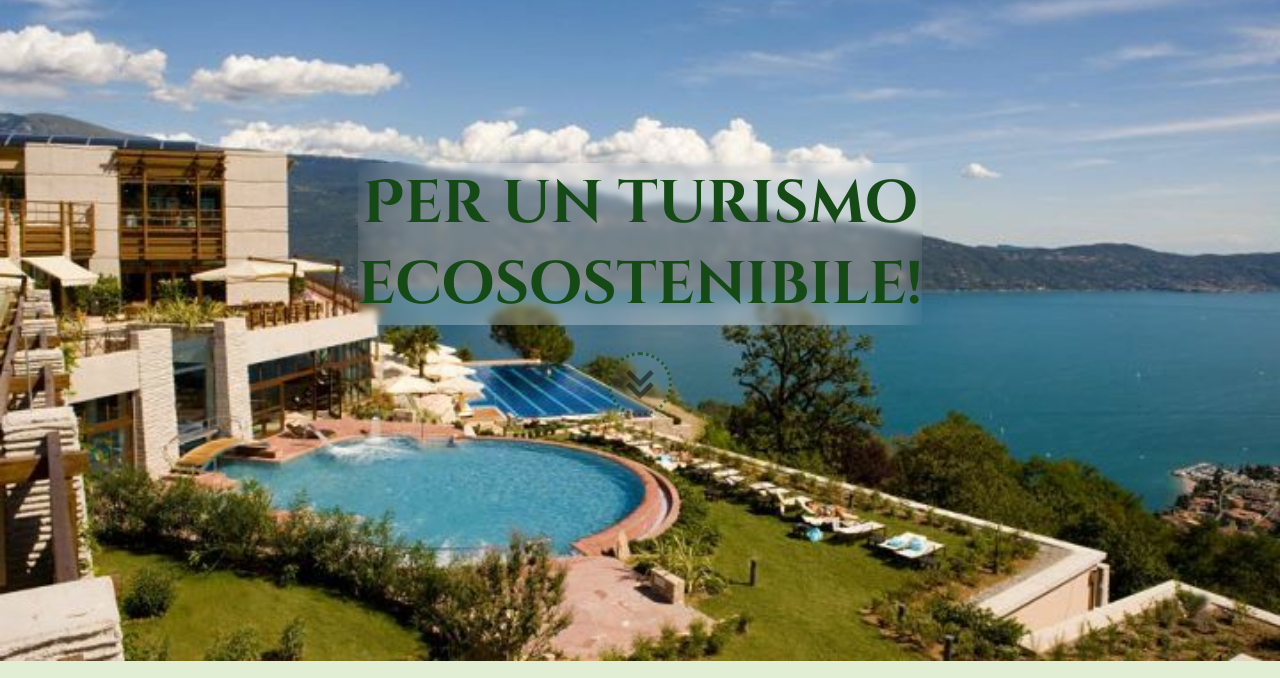
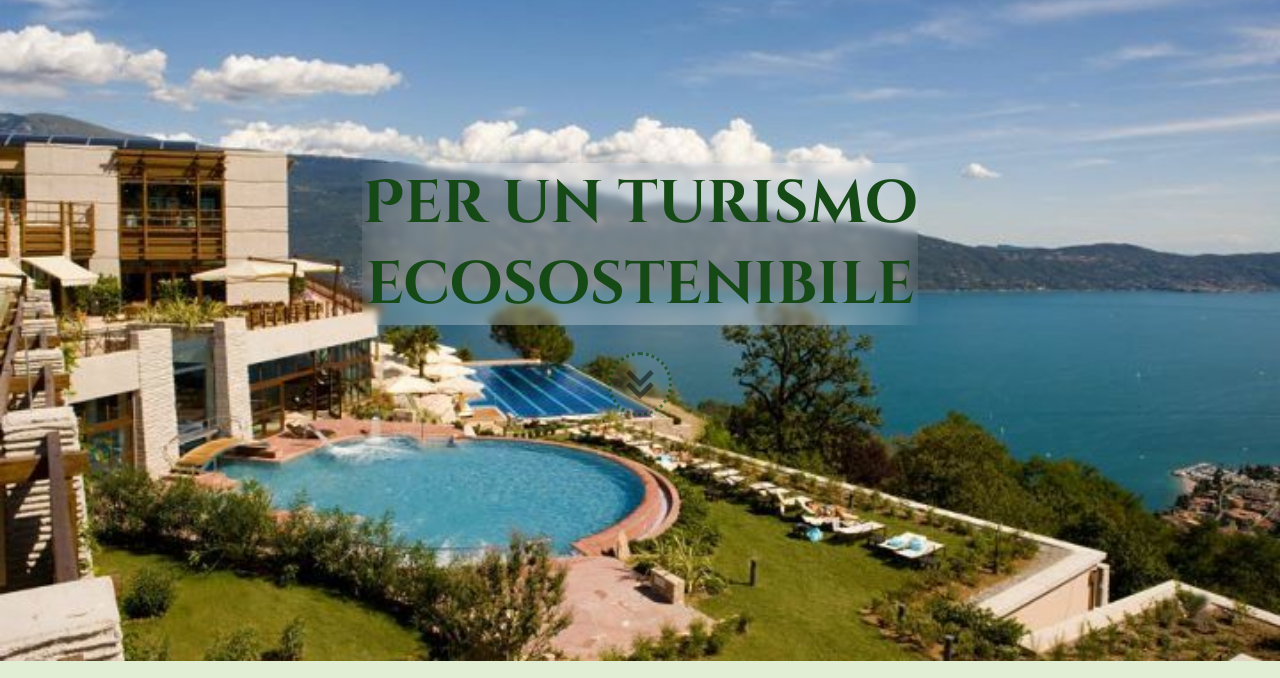
Before and after one commit to Giovannna03/Hotel-Pomelia, a plain HTML site: page index.html in a window 1280 px wide. Shown: the part 107-785 px from the top of the page. Drawn offline with nearby package versions, Linux system fonts and the light colour scheme.

Commit message:
! eliminated

```diff
--- a/index.html
+++ b/index.html
@@ -17,7 +17,7 @@
             <img src="image.png" id="logo">
         </nav>
         <section class="container">
-            <p class="eco">Per un turismo <br>ecosostenibile!</p>
+            <p class="eco">Per un turismo <br>ecosostenibile</p>
 
             <div class="icons">
                 <i class='bx bx-chevrons-down bx-fade-up' id="icon"></i>
```
